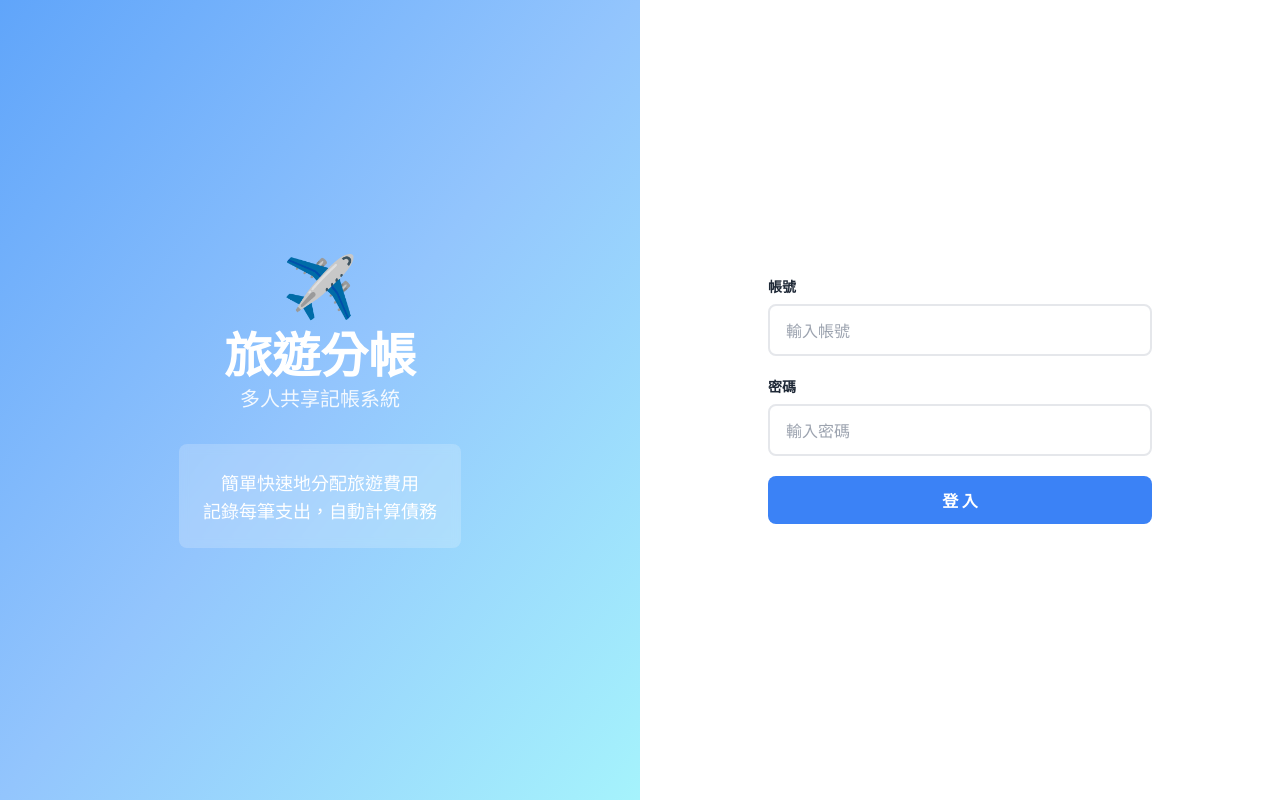
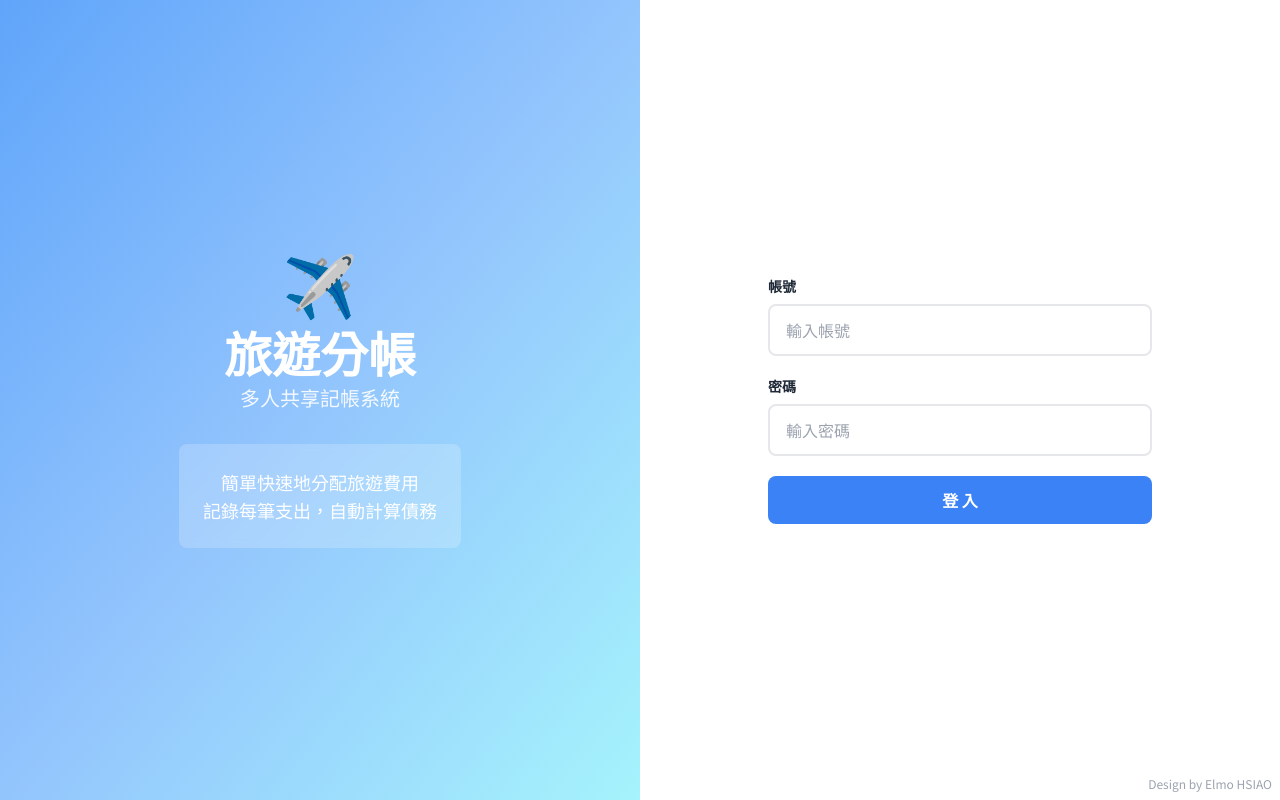
Before and after one commit to elmootw/Travel-Settle-Up, a React (Create React App) app: page / in a window 1280 px wide. Built offline with nearby package versions, Linux system fonts and the light colour scheme; no server answers.

Commit message:
Add designer credit in footer

```diff
--- a/src/App.jsx
+++ b/src/App.jsx
@@ -34,6 +34,10 @@ function App() {
   return (
     <AuthProvider>
       <AppContent />
+      {/* Footer */}
+      <footer className="fixed bottom-0 right-0 p-2 text-xs text-gray-400">
+        Design by Elmo HSIAO
+      </footer>
     </AuthProvider>
   );
 }
```
